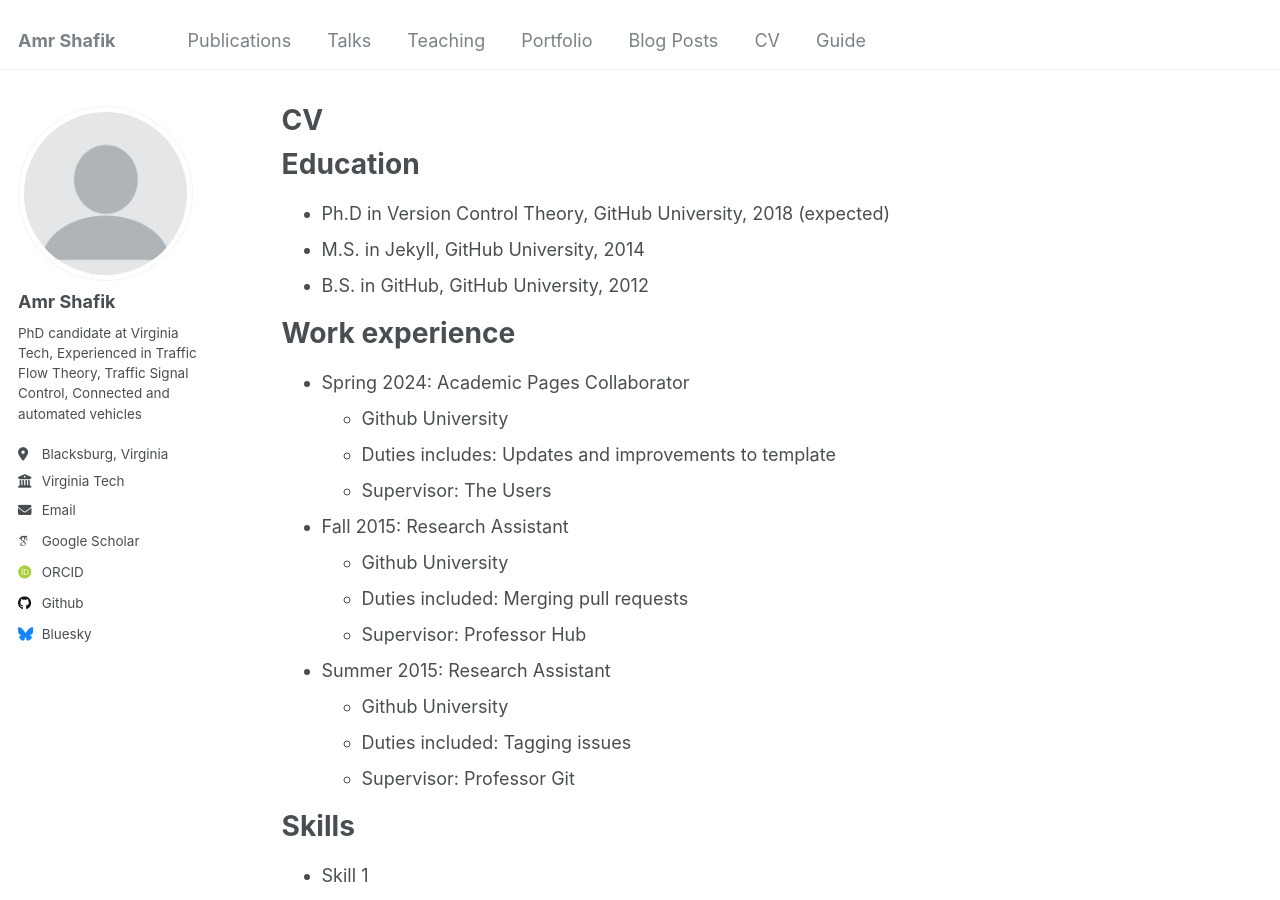
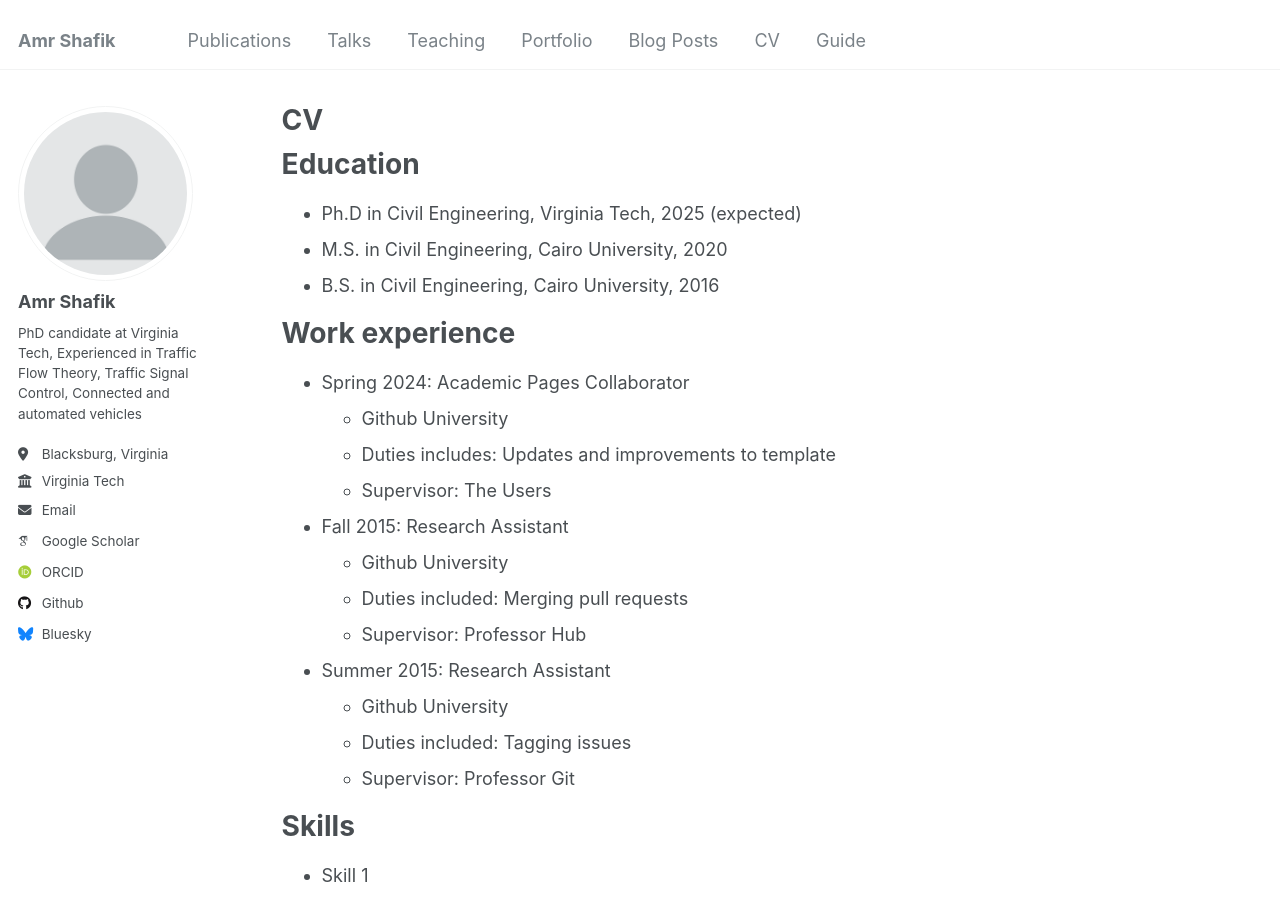
Before and after one commit to akshafik/amrshafik, a Jekyll site: the page built from _pages/cv.md, in a window 1280 px wide and 900 px high. Built offline with Jekyll 4.4.1, drawn with Linux system fonts in a browser that asks for light colours; some web fonts are replaced.

Commit message:
update about and CV

```diff
--- a/_pages/cv.md
+++ b/_pages/cv.md
@@ -11,9 +11,9 @@ redirect_from:
 
 Education
 ======
-* Ph.D in Version Control Theory, GitHub University, 2018 (expected)
-* M.S. in Jekyll, GitHub University, 2014
-* B.S. in GitHub, GitHub University, 2012
+* Ph.D in Civil Engineering, Virginia Tech, 2025 (expected)
+* M.S. in Civil Engineering, Cairo University, 2020
+* B.S. in Civil Engineering, Cairo University, 2016
 
 Work experience
 ======
```
Also changed, not shown: _pages/about.md (+1 -1 lines).
